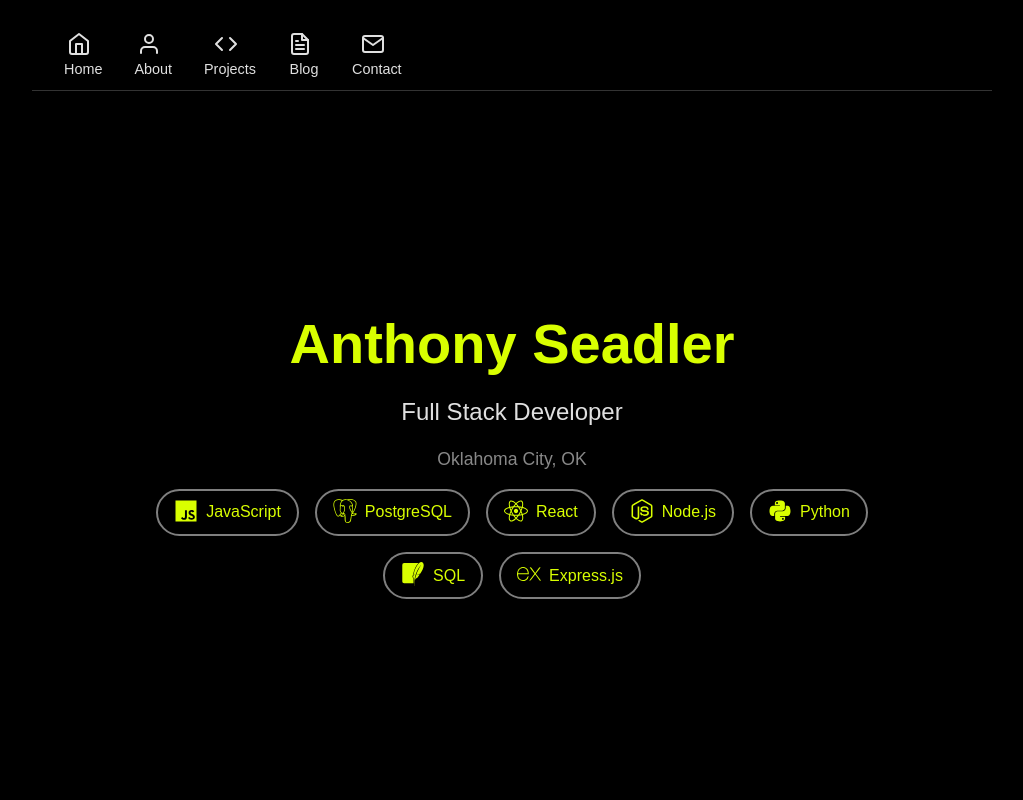
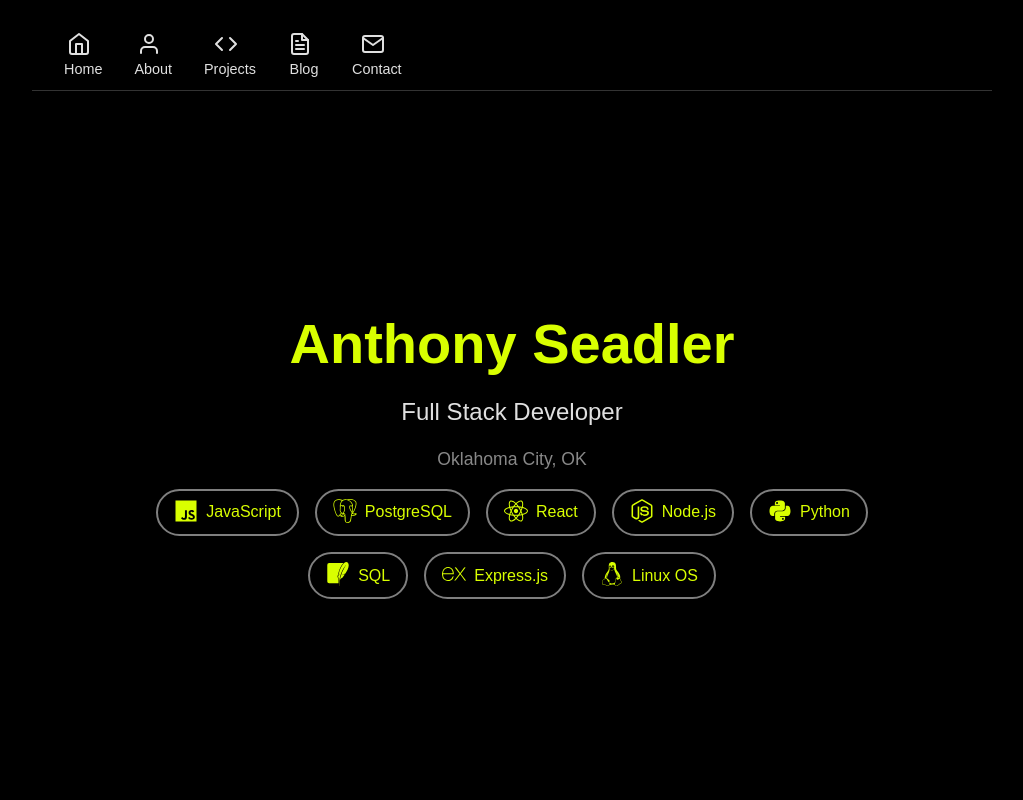
Before and after one commit to ajSeadler/landing-page, a React (Vite) app: page / in a window 1280 px wide. Shown: the top 800 px of the page, without its empty margins (128-1151 px from the left). Built offline with nearby package versions, Linux system fonts and the light colour scheme.

Commit message:
add liunux skill

```diff
--- a/src/components/HeroSection.jsx
+++ b/src/components/HeroSection.jsx
@@ -1,4 +1,4 @@
-import { FaJs, FaReact, FaNodeJs, FaPython } from "react-icons/fa";
+import { FaJs, FaReact, FaNodeJs, FaPython, FaLinux } from "react-icons/fa";
 import { SiPostgresql, SiExpress, SiSqlite } from "react-icons/si";
 import "../styles/HeroSection.css";
 
@@ -32,6 +32,9 @@ export default function HeroSection() {
           <span className="skill">
             <SiExpress className="icon" /> Express.js
           </span>
+          <span className="skill">
+            <FaLinux className="icon" /> Linux OS
+          </span>
         </div>
       </div>
     </section>
--- a/src/styles/Timeline.css
+++ b/src/styles/Timeline.css
@@ -35,6 +35,7 @@
   left: -12px;
   transition: transform 0.3s ease, background-color 0.3s ease;
 }
+
 
 .timeline-icon {
   font-size: 2rem;
```
Also changed, not shown: public/skate.svg (added).
